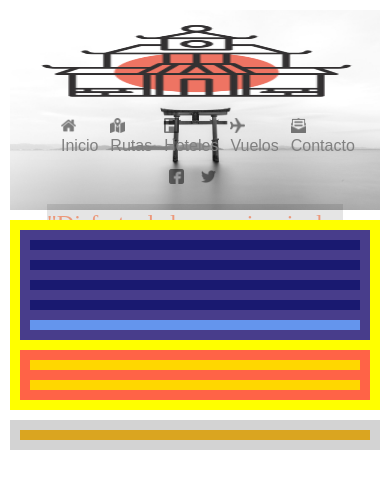
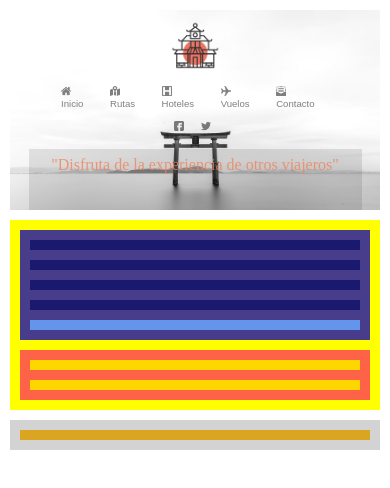
Before and after one commit to diazblanco/Sprint1Tema2, a plain HTML site: page Nivell2/index.html in a window 390 px wide. Drawn offline with Linux system fonts and the light colour scheme.

Commit message:
HTML i CSS - Nivell2 - Exercici1 - Header responsive

```diff
--- a/Nivell2/style.css
+++ b/Nivell2/style.css
@@ -48,7 +48,7 @@ header {
     height: 80px;
 }
 #logo img {
-    height: 100%;
+    width: 100%;
 }
 nav {
     margin-right: 10%;
@@ -91,8 +91,8 @@ a img:hover{
 #titHeader {
     /* margin-top: 10px; */
     height: 70px;
-    margin-left: 10%;
-    margin-right: 10%;
+    margin-left: 5%;
+    margin-right: 5%;
     background: rgba(0, 0, 0, 0.1);
     display: flex;
     justify-content: center;
@@ -180,18 +180,45 @@ footer {
 
 /*///////////////Phone///////////////*/
 @media only screen and (max-width: 600px){
+    #headerId {
+        background-position:top;
+    }
     .wrap1, .wrap2, .wrap3, #mainHeader, #mainArticle {
         display: flex;
         flex-direction: column;
     }
+    #logo {
+        display: flex;
+        align-items: center;
+        height: 60px;
+    }
+    #logo img {
+        width: 15%;
+    }
+    /* ul {
+        display: block;
+    } */
     #logo, #nav, #rrss, .articleContent {
         width: 100%;
     }
     #nav {
         margin-left: 0;
+        width: 100%;
     }
-    #logo, #nav, .articleContent, .asideContent {
+    a {
+        font-size: 0.6em;
+    }
+    a img {
+        width: 10px;
+        margin-right: 5px;
+        margin-top:0px;
+    }
+
+    #nav, .articleContent, .asideContent {
         margin-bottom: 10px;
+    }
+    #pTitHeader {
+        font-size: 1em;
     }
     .cuatro {
         margin-bottom: 0px;
```
